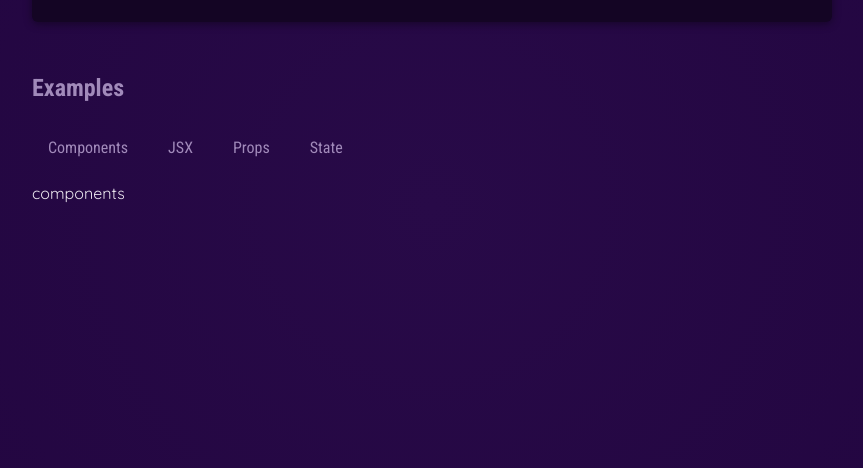
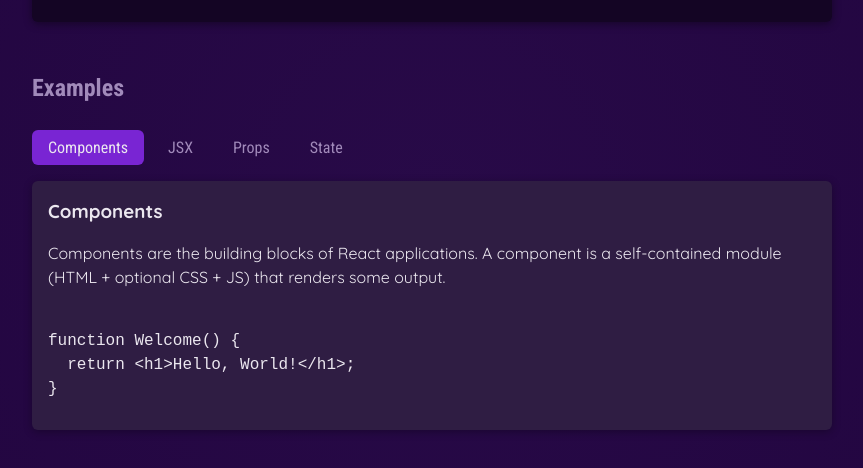
Before and after one commit to SilverJ1369/ReactCourses_Course1_Project1, a React (Vite) app: page / in a window 1280 px wide. Both pictures are taken after a click on the button "Components". Shown: the part 434-902 px from the top of the page, without its empty margins (208-1071 px from the left). Built offline with nearby package versions, Linux system fonts and the light colour scheme.

Commit message:
updated data.js, implemented dynamic content, dynamic styling using state and className prop

```diff
--- a/src/App.jsx
+++ b/src/App.jsx
@@ -4,12 +4,27 @@
 import Header from './components/Header.jsx';
 import CoreConcept from './components/CoreConcept.jsx';
 import TabButton from './components/TabButton.jsx';
+import { EXAMPLES } from './data.js';
 
 function App() {
   const [ selectedTopic, setSelectedTopic ] = useState();
 
   function handleClick(selectedButton) {
     setSelectedTopic(selectedButton)
+  }
+
+  let tabContent = <p>Please select a topic.</p>
+
+  if (selectedTopic) {
+    tabContent = (
+      <div id="tab-content">
+        <h3>{EXAMPLES[selectedTopic].title}</h3>
+        <p>{EXAMPLES[selectedTopic].description}</p>
+        <pre>
+          <code>{EXAMPLES[selectedTopic].code}</code>
+        </pre>
+      </div>
+    )
   }
 
   return (
@@ -32,12 +47,12 @@
         <section id="examples">
           <h2>Examples</h2>
           <menu>
-            <TabButton onClick={() => handleClick('components')}>Components</TabButton>
-            <TabButton onClick={() => handleClick('jsx')}>JSX</TabButton>
-            <TabButton onClick={() => handleClick('props')}>Props</TabButton>
-            <TabButton onClick={() => handleClick('state')}>State</TabButton>
+            <TabButton isSelected={selectedTopic === 'components'} onClick={() => handleClick('components')}>Components</TabButton>
+            <TabButton isSelected={selectedTopic === 'jsx'} onClick={() => handleClick('jsx')}>JSX</TabButton>
+            <TabButton isSelected={selectedTopic === 'props'} onClick={() => handleClick('props')}>Props</TabButton>
+            <TabButton isSelected={selectedTopic === 'state'} onClick={() => handleClick('state')}>State</TabButton>
           </menu>
-            {selectedTopic}
+          {tabContent}
         </section>
       </main>
     </div>
--- a/src/components/TabButton.jsx
+++ b/src/components/TabButton.jsx
@@ -1,7 +1,7 @@
-export default function TabButton({children, onClick}) {
+export default function TabButton({children, onClick, isSelected }) {
     return(
      <li>
-        <button onClick={onClick}>{children}</button>
+        <button className={isSelected ? 'active' : ''} onClick={onClick}>{children}</button>
     </li>
     )
 }
--- a/src/data.js
+++ b/src/data.js
@@ -29,3 +29,54 @@
       'React-managed data which, when changed, causes the component to re-render & the UI to update.',
   },
 ];
+
+export const EXAMPLES = {
+  components: {
+    title: 'Components',
+    description:
+      'Components are the building blocks of React applications. A component is a self-contained module (HTML + optional CSS + JS) that renders some output.',
+    code: `
+function Welcome() {
+  return <h1>Hello, World!</h1>;
+}`,
+  },
+  jsx: {
+    title: 'JSX',
+    description:
+      'JSX is a syntax extension to JavaScript. It is similar to a template language, but it has full power of JavaScript (e.g., it may output dynamic content).',
+    code: `
+<div>
+  <h1>Welcome {userName}</h1>
+  <p>Time to learn React!</p>
+</div>`,
+  },
+  props: {
+    title: 'Props',
+    description:
+      'Components accept arbitrary inputs called props. They are like function arguments.',
+    code: `
+function Welcome(props) {
+  return <h1>Hello, {props.name}</h1>;
+}`,
+  },
+  state: {
+    title: 'State',
+    description:
+      'State allows React components to change their output over time in response to user actions, network responses, and anything else.',
+    code: `
+function Counter() {
+  const [isVisible, setIsVisible] = useState(false);
+
+  function handleClick() {
+    setIsVisible(true);
+  }
+
+  return (
+    <div>
+      <button onClick={handleClick}>Show Details</button>
+      {isVisible && <p>Amazing details!</p>}
+    </div>
+  );
+}`,
+  },
+};
```
